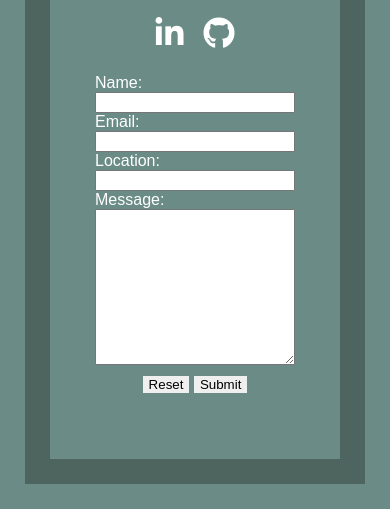
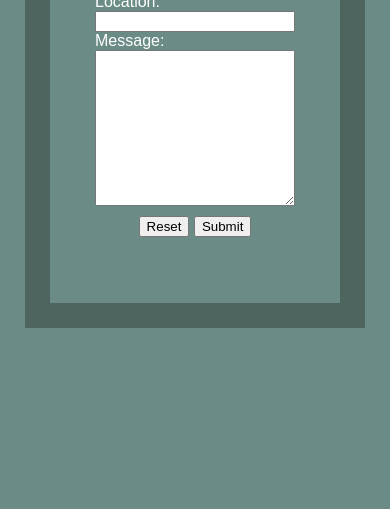
Before and after one commit to kipsikora/ACA_web101_Kip_Sikora, a plain HTML site: page src/Portfolio Rebuild/portfolioRebuild.html in a window 390 px wide. Shown: the part 1916-2425 px from the top of the page. After the commit the page ends 2269 px from the top, so only its background shows below. Drawn offline with Linux system fonts and the light colour scheme.

Commit message:
portfolioRebuild changes

```diff
--- a/src/Portfolio Rebuild/mobile-style.css
+++ b/src/Portfolio Rebuild/mobile-style.css
@@ -57,15 +57,7 @@
   }
 
   video {
-    width: 376px;
-    height: 225px;
-  }
-
-  #reset {
-    border: white 5px;
-  }
-
-  #submit {
-    border: white 5px;
+    /* width: 376px; */
+    /* height: 225px; */
   }
 }
--- a/src/Portfolio Rebuild/portfolioRebuild-style.css
+++ b/src/Portfolio Rebuild/portfolioRebuild-style.css
@@ -125,7 +125,7 @@ h3 {
 }
 
 video {
-  height: 350px;
+  width: 70%;
 }
 
 .kipSikoraCom {
--- a/src/Portfolio Rebuild/portfolioRebuild.html
+++ b/src/Portfolio Rebuild/portfolioRebuild.html
@@ -95,8 +95,8 @@
           <textarea name="Message:" id="message" cols="30" rows="10"></textarea>
         </div>
         <div class="buttons">
-          <input id="reset" type="reset" value="Reset" />
-          <input id="submit" type="submit" value="Submit" />
+          <button id="reset" type="button" value="Reset">Reset</button>
+          <button id="submit" type="button" value="Submit">Submit</button>
         </div>
       </form>
   </body>
```
